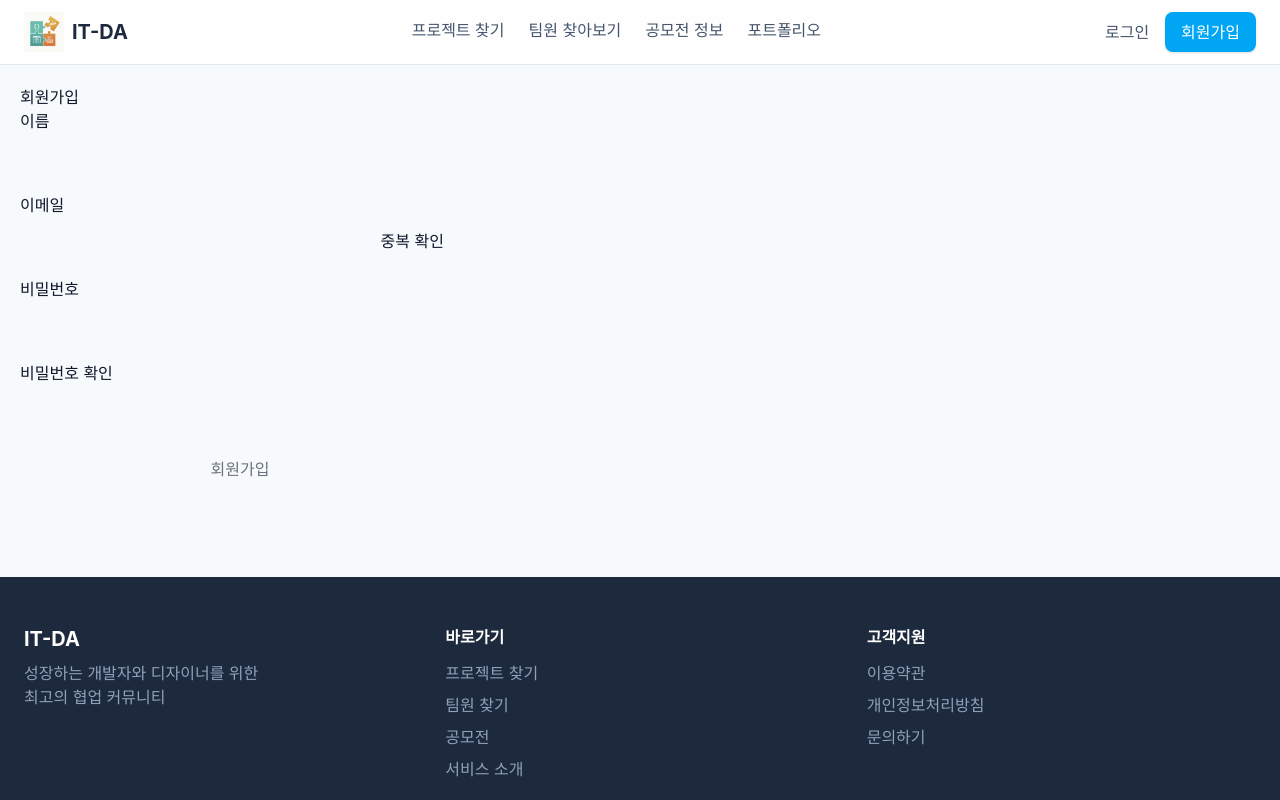
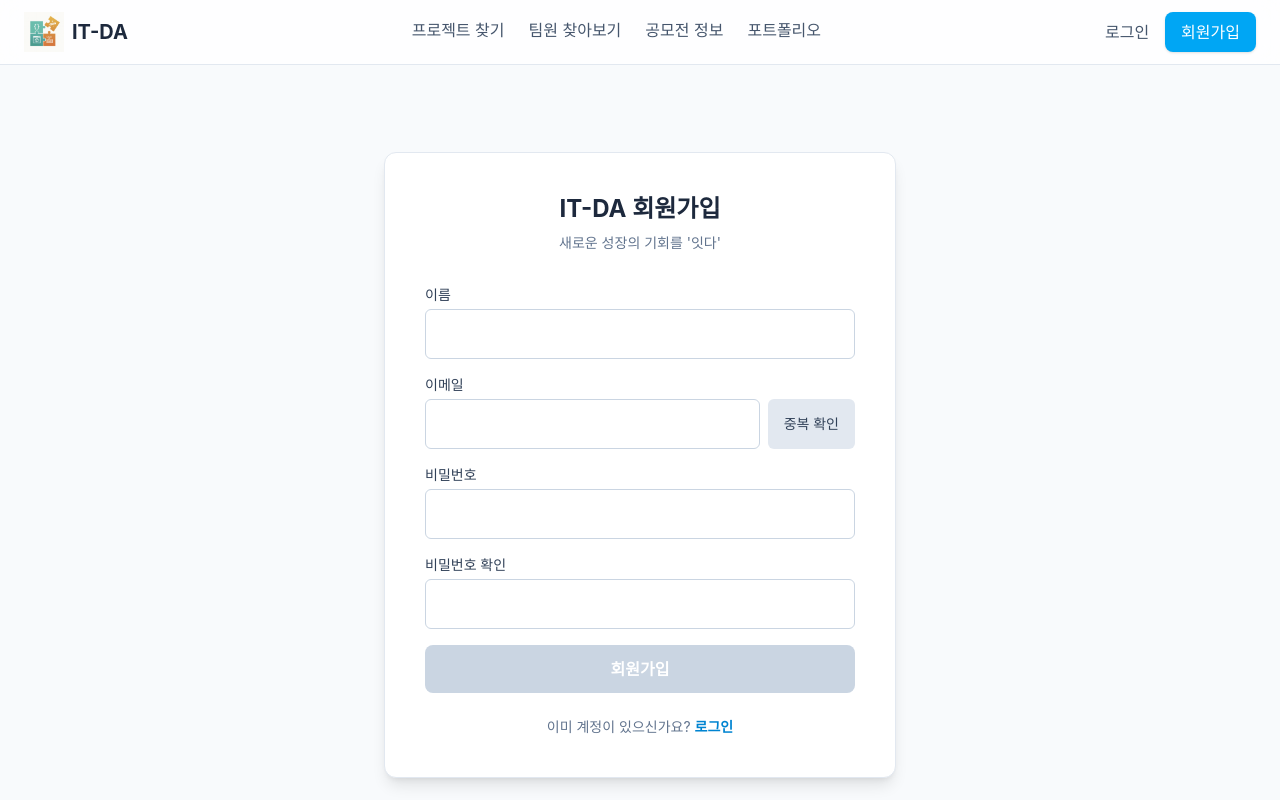
Before and after one commit to TreeBomb-01/IT-DA-front, a React (Vite) app: page /register in a window 1280 px wide. Shown: the top 800 px of the page. Built offline with nearby package versions, Linux system fonts and the light colour scheme.

Commit message:
회원가입 화면 디자인

```diff
--- a/src/pages/Register.tsx
+++ b/src/pages/Register.tsx
@@ -186,12 +186,6 @@ export default function Register() {
           // 회원가입 성공 후 로그인 페이지로 이동
           alert('회원가입이 완료되었습니다! 로그인해주세요.')
           navigate('/login')
-
-          // 또는 회원가입 후 자동 로그인을 원하면:
-          // if (data.accessToken) {
-          //   setAuth({ id: data.userId, name, email }, data.accessToken)
-          //   navigate('/')
-          // }
         },
         onError: (error) => {
           alert(`회원가입에 실패했습니다: ${error.message}`)
@@ -201,65 +195,79 @@ export default function Register() {
   }
 
   return (
-    <div style={{maxWidth:480, padding:20}}>
-      <h2>회원가입</h2>
-      <form onSubmit={handleSubmit}>
-        {/* 이름 입력 */}
-        <div style={{marginBottom:16}}>
-          <label style={{display:'block', marginBottom:4}}>이름</label>
+    <div className="bg-slate-50 min-h-screen">
+      <main className="flex items-center justify-center min-h-screen px-4 py-12">
+        <div className="w-full max-w-lg">
+          <div className="bg-white p-8 md:p-10 rounded-xl shadow-lg border border-slate-200">
+            {/* Header */}
+            <div className="text-center mb-8">
+              <h1 className="text-2xl font-bold text-slate-800">IT-DA 회원가입</h1>
+              <p className="text-slate-500 mt-2 text-sm">새로운 성장의 기회를 '잇다'</p>
+            </div>
+
+            {/* Register Form */}
+            <form onSubmit={handleSubmit} className="space-y-4">
+              {/* 이름 */}
+              <div>
+                <label htmlFor="name" className="block text-sm font-medium text-slate-700">
+                  이름
+                </label>
                 <input
                   type="text"
+                  id="name"
                   value={name}
                   onChange={(e) => setName(e.target.value)}
-            style={{width:'100%', padding:8, boxSizing:'border-box'}}
+                  className="mt-1 w-full p-3 border border-slate-300 rounded-md focus:ring-sky-500 focus:border-sky-500"
+                  required
                 />
               </div>
 
-        {/* 이메일 입력 및 중복 확인 */}
-        <div style={{marginBottom:16}}>
-          <label style={{display:'block', marginBottom:4}}>이메일</label>
-          <div style={{display:'flex', gap:8}}>
+              {/* 이메일 */}
+              <div>
+                <label htmlFor="email" className="block text-sm font-medium text-slate-700">
+                  이메일
+                </label>
+                <div className="flex gap-2 mt-1">
                   <input
                     type="email"
+                    id="email"
                     value={email}
                     onChange={(e) => {
                       setEmail(e.target.value)
                       setIsEmailChecked(false)
                       setIsCodeSent(false)
                       setIsEmailVerified(false)
+                      setEmailError('')
                     }}
-              style={{flex:1, padding:8, boxSizing:'border-box'}}
                     disabled={isEmailVerified}
+                    className="flex-1 w-full p-3 border border-slate-300 rounded-md focus:ring-sky-500 focus:border-sky-500 disabled:bg-slate-100"
+                    required
                   />
                   <button
                     type="button"
                     onClick={handleCheckEmailDuplicate}
                     disabled={isEmailVerified || checkEmailMutation.isPending}
-              style={{padding:'8px 16px', whiteSpace:'nowrap'}}
+                    className="bg-slate-200 text-slate-700 px-4 py-2 rounded-md hover:bg-slate-300 transition-colors whitespace-nowrap text-sm font-medium disabled:opacity-50 disabled:cursor-not-allowed"
                   >
                     {checkEmailMutation.isPending ? '확인 중...' : '중복 확인'}
                   </button>
                 </div>
-          {emailError && <p style={{color:'red', fontSize:12, margin:'4px 0 0 0'}}>{emailError}</p>}
+                {emailError && (
+                  <p className="text-xs mt-1 text-red-500">{emailError}</p>
+                )}
                 {isEmailChecked && !emailError && (
-            <p style={{color:'green', fontSize:12, margin:'4px 0 0 0'}}>✓ 사용 가능한 이메일입니다</p>
+                  <p className="text-xs mt-1 text-green-500">✓ 사용 가능한 이메일입니다.</p>
                 )}
               </div>
 
-        {/* 인증코드 전송 */}
+              {/* 인증코드 요청 버튼 */}
               {isEmailChecked && !isEmailVerified && (
-          <div style={{marginBottom:16}}>
+                <div>
                   <button
                     type="button"
                     onClick={handleSendVerificationCode}
                     disabled={resendCooldown > 0 || sendCodeMutation.isPending}
-              style={{
-                padding:'8px 16px',
-                width:'100%',
-                marginBottom:8,
-                cursor: (resendCooldown > 0 || sendCodeMutation.isPending) ? 'not-allowed' : 'pointer',
-                opacity: (resendCooldown > 0 || sendCodeMutation.isPending) ? 0.6 : 1
-              }}
+                    className="w-full bg-sky-100 text-sky-700 py-3 px-4 rounded-lg font-bold hover:bg-sky-200 transition-all text-sm disabled:opacity-50 disabled:cursor-not-allowed"
                   >
                     {sendCodeMutation.isPending
                       ? '전송 중...'
@@ -267,97 +275,126 @@ export default function Register() {
                       ? `재전송 대기 중 (${formatTime(resendCooldown)})`
                       : isCodeSent
                       ? '인증코드 재전송'
-                    : '인증코드 받기'
-              }
+                      : '인증코드 받기'}
                   </button>
                 </div>
               )}
 
               {/* 인증코드 입력 */}
               {isCodeSent && !isEmailVerified && (
-          <div style={{marginBottom:16}}>
-            <div style={{display:'flex', justifyContent:'space-between', alignItems:'center', marginBottom:4}}>
-              <label style={{display:'block'}}>인증코드</label>
+                <div className="space-y-2">
+                  <div className="flex justify-between items-center">
+                    <label htmlFor="verification-code" className="block text-sm font-medium text-slate-700">
+                      인증코드
+                    </label>
                     {verificationTimeLeft > 0 && (
-                <span style={{
-                  fontSize:14,
-                  color: verificationTimeLeft <= 60 ? 'red' : '#666',
-                  fontWeight: verificationTimeLeft <= 60 ? 'bold' : 'normal'
-                }}>
+                      <span
+                        className={`text-sm font-medium ${
+                          verificationTimeLeft <= 60 ? 'text-red-500 font-bold' : 'text-slate-500'
+                        }`}
+                      >
                         ⏱ {formatTime(verificationTimeLeft)}
                       </span>
                     )}
                   </div>
-            <div style={{display:'flex', gap:8}}>
+                  <div className="flex gap-2">
                     <input
                       type="text"
+                      id="verification-code"
                       value={verificationCode}
                       onChange={(e) => setVerificationCode(e.target.value)}
                       placeholder="인증코드를 입력하세요"
-                style={{flex:1, padding:8, boxSizing:'border-box'}}
+                      className="flex-1 w-full p-3 border border-slate-300 rounded-md focus:ring-sky-500 focus:border-sky-500"
                     />
                     <button
                       type="button"
                       onClick={handleVerifyCode}
                       disabled={verifyCodeMutation.isPending}
-                style={{padding:'8px 16px', whiteSpace:'nowrap'}}
+                      className="bg-sky-500 text-white px-4 py-2 rounded-md hover:bg-sky-600 transition-colors whitespace-nowrap text-sm font-medium disabled:opacity-50 disabled:cursor-not-allowed"
                     >
                       {verifyCodeMutation.isPending ? '확인 중...' : '확인'}
                     </button>
                   </div>
-            {codeError && <p style={{color:'red', fontSize:12, margin:'4px 0 0 0'}}>{codeError}</p>}
-            {verificationTimeLeft === 0 && isCodeSent && !isEmailVerified && <p style={{color:'orange', fontSize:12, margin:'4px 0 0 0'}}>⚠ 인증 시간이 만료되었습니다. 인증코드를 재전송해주세요.</p>}
+                  {codeError && <p className="text-xs mt-1 text-red-500">{codeError}</p>}
+                  {verificationTimeLeft === 0 && isCodeSent && !isEmailVerified && (
+                    <p className="text-xs mt-1 text-amber-600">
+                      ⚠ 인증 시간이 만료되었습니다. 인증코드를 재전송해주세요.
+                    </p>
+                  )}
                 </div>
               )}
 
+              {/* 이메일 인증 완료 메시지 */}
               {isEmailVerified && (
-          <div style={{marginBottom:16}}>
-            <p style={{color:'green', fontSize:14}}>✓ 이메일 인증이 완료되었습니다</p>
+                <div className="text-center p-3 bg-green-50 border border-green-200 rounded-md">
+                  <p className="text-sm font-bold text-green-600">✓ 이메일 인증이 완료되었습니다.</p>
                 </div>
               )}
 
-        {/* 비밀번호 입력 */}
-        <div style={{marginBottom:16}}>
-          <label style={{display:'block', marginBottom:4}}>비밀번호</label>
+              {/* 비밀번호 */}
+              <div>
+                <label htmlFor="password" className="block text-sm font-medium text-slate-700">
+                  비밀번호
+                </label>
                 <input
                   type="password"
+                  id="password"
                   value={password}
                   onChange={(e) => setPassword(e.target.value)}
                   onBlur={checkPasswordMatch}
-            style={{width:'100%', padding:8, boxSizing:'border-box'}}
+                  className="mt-1 w-full p-3 border border-slate-300 rounded-md focus:ring-sky-500 focus:border-sky-500"
+                  required
                 />
               </div>
 
               {/* 비밀번호 확인 */}
-        <div style={{marginBottom:16}}>
-          <label style={{display:'block', marginBottom:4}}>비밀번호 확인</label>
+              <div>
+                <label htmlFor="password-confirm" className="block text-sm font-medium text-slate-700">
+                  비밀번호 확인
+                </label>
                 <input
                   type="password"
+                  id="password-confirm"
                   value={passwordConfirm}
                   onChange={(e) => setPasswordConfirm(e.target.value)}
                   onBlur={checkPasswordMatch}
-            style={{width:'100%', padding:8, boxSizing:'border-box'}}
+                  className="mt-1 w-full p-3 border border-slate-300 rounded-md focus:ring-sky-500 focus:border-sky-500"
+                  required
                 />
-          {passwordError && <p style={{color:'red', fontSize:12, margin:'4px 0 0 0'}}>{passwordError}</p>}
+                {passwordError && <p className="text-xs mt-1 text-red-500">{passwordError}</p>}
                 {password && passwordConfirm && !passwordError && (
-            <p style={{color:'green', fontSize:12, margin:'4px 0 0 0'}}>✓ 비밀번호가 일치합니다</p>
+                  <p className="text-xs mt-1 text-green-500">✓ 비밀번호가 일치합니다.</p>
                 )}
               </div>
 
+              {/* 회원가입 버튼 */}
+              <div>
                 <button
                   type="submit"
                   disabled={signUpMutation.isPending || !isEmailVerified}
-          style={{
-            width:'100%',
-            padding:'12px',
-            fontSize:16,
-            cursor: (signUpMutation.isPending || !isEmailVerified) ? 'not-allowed' : 'pointer',
-            opacity: (signUpMutation.isPending || !isEmailVerified) ? 0.6 : 1
-          }}
+                  className="w-full bg-sky-500 text-white py-3 px-4 rounded-lg font-bold hover:bg-sky-600 transition-all disabled:bg-slate-300 disabled:cursor-not-allowed"
                 >
                   {signUpMutation.isPending ? '가입 진행 중...' : '회원가입'}
                 </button>
+              </div>
             </form>
+
+            {/* Login Link */}
+            <div className="mt-6 text-center text-sm text-slate-500">
+              <p>
+                이미 계정이 있으신가요?{' '}
+                <button
+                  type="button"
+                  onClick={() => navigate('/login')}
+                  className="font-bold text-sky-600 hover:text-sky-500"
+                >
+                  로그인
+                </button>
+              </p>
+            </div>
+          </div>
+        </div>
+      </main>
     </div>
   )
 }
```
Lines whose indentation alone changed are shown as unchanged.
